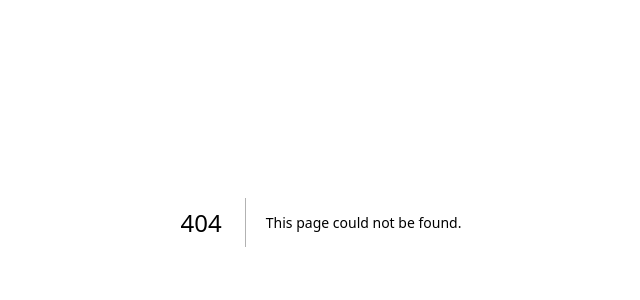
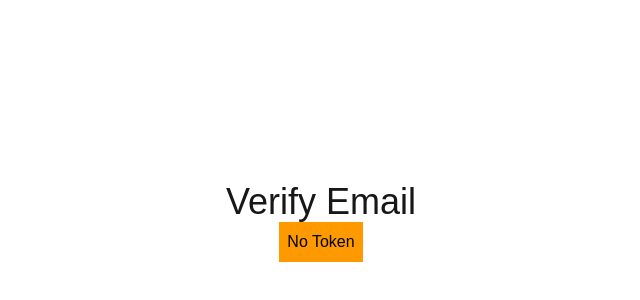
Before and after one commit to dev-sharma16/auth_app_based_on_nextJs, a Next.js app: page /verifyEmail in a window 1280 px wide. Before the commit this address had no page. Shown: the part 178-478 px from the top of the page, without its empty margins (319-959 px from the left). Built offline with nearby package versions, Linux system fonts and the light colour scheme.

Commit message:
page and route for verfication of email

```diff
--- /dev/null
+++ b/src/app/api/users/verifyEmail/route.ts
@@ -0,0 +1,34 @@
+import { connect } from "@/dbConfig/dbConfig";
+import { NextRequest, NextResponse } from "next/server";
+import User from "@/models/userModel";
+
+connect();
+
+export async function POST(request: NextRequest){
+    try {
+        const reqBody = await request.json();
+        const {token} = reqBody;
+        console.log(token);
+
+        const user = await User.findOne({verifyToken: token, verifyTokenExpiry: {$gt: Date.now()}});
+
+        if (!user) {
+            return NextResponse.json({error: "Invalid Token"}, {status: 400});
+        }
+        console.log(user);
+
+        user.isVerfied = true;
+        user.verifyToken = undefined;
+        user.verifyTokenExpiry = undefined;
+        await user.save();
+
+        // return NextResponse.redirect("/login")
+        return NextResponse.json({
+            message : "Email is verified successfully",
+            success : true,
+        })
+
+    } catch (error: any) {
+        return NextResponse.json({error:error.message},{status: 500});
+    }
+}
--- /dev/null
+++ b/src/app/verifyEmail/page.tsx
@@ -0,0 +1,57 @@
+"use client";
+
+import axios from "axios";
+import Link from "next/link";
+import React, { useEffect, useState } from "react";
+
+export default function VerifyEmailPage(){
+
+    const [token, setToken] = useState("");
+    const [verified, setVerified] = useState(false);
+    const [error, setError] = useState(false);
+
+    const verifyUserEmail = async () => {
+        try {
+            axios.post('/api/users/verifyEmail',{token})
+            setVerified(true);
+        } catch (error: any) {
+            setError(true);
+            console.log(error.response.data);
+        }
+    }
+
+    useEffect(()=>{
+        const urlToken = window.location.search.split("=")[1];
+        setToken(urlToken || "");
+    },[])
+
+    useEffect(()=>{
+        if(token.length > 0){
+            verifyUserEmail();
+        }
+    },[token])
+
+    return(
+        <div className="flex flex-col items-center justify-center min-h-screen py-2">
+
+            <h1 className="text-4xl">Verify Email</h1>
+            <h2 className="p-2 bg-amber-500 text-black">{token ? `${token}` : "No Token"}</h2>
+
+            {verified && (
+                <div>
+                    <h2 className="text-2xl">Email is Verified</h2>
+                    <Link href="/login">
+                      Login
+                    </Link>
+                </div>
+            )}
+
+           {error && (
+                <div>
+                    <h2 className="text-2xl text-red-500">Email is Not Verified</h2>
+                </div>
+            ) }
+
+        </div>
+    )
+}
```
